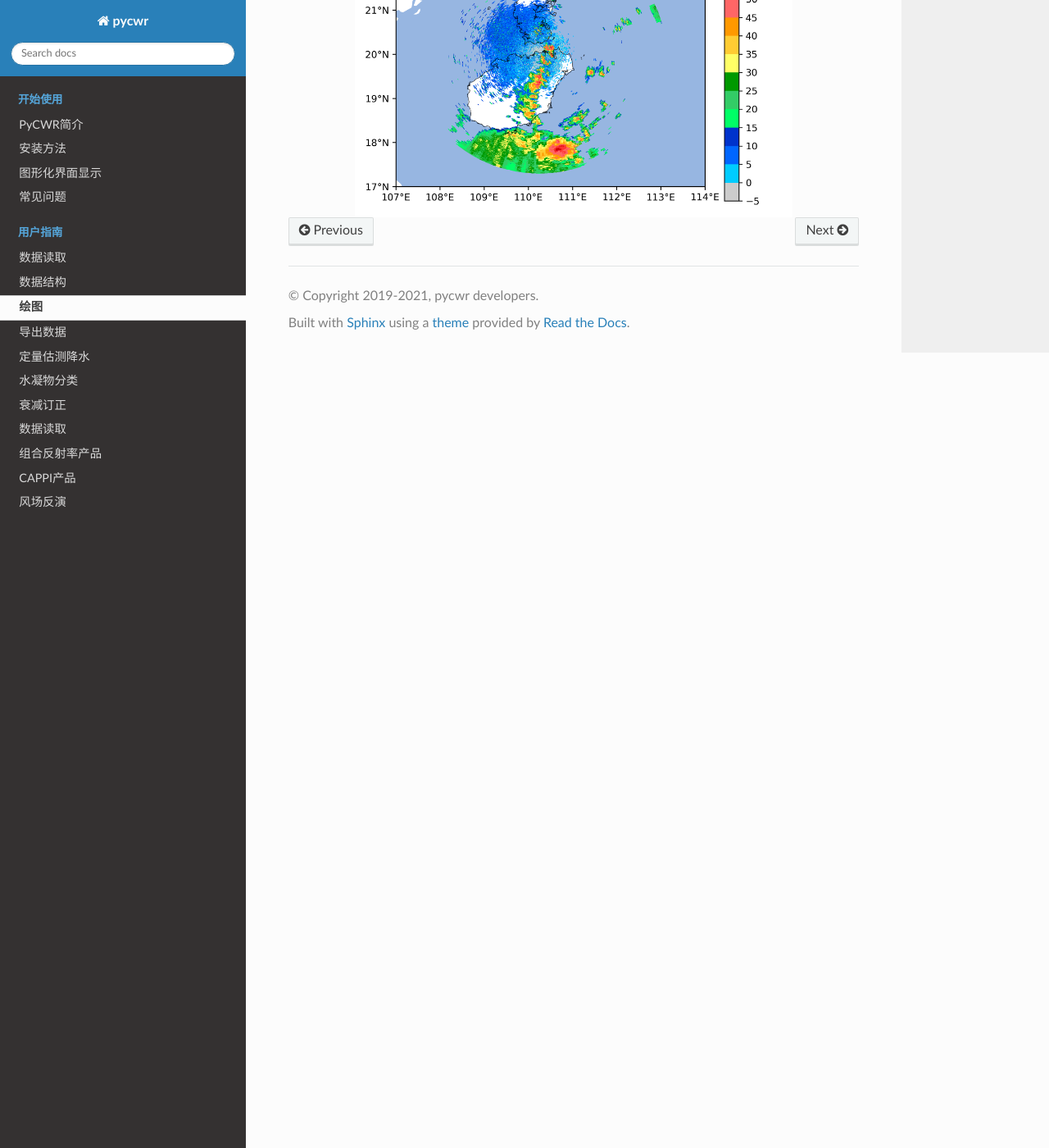
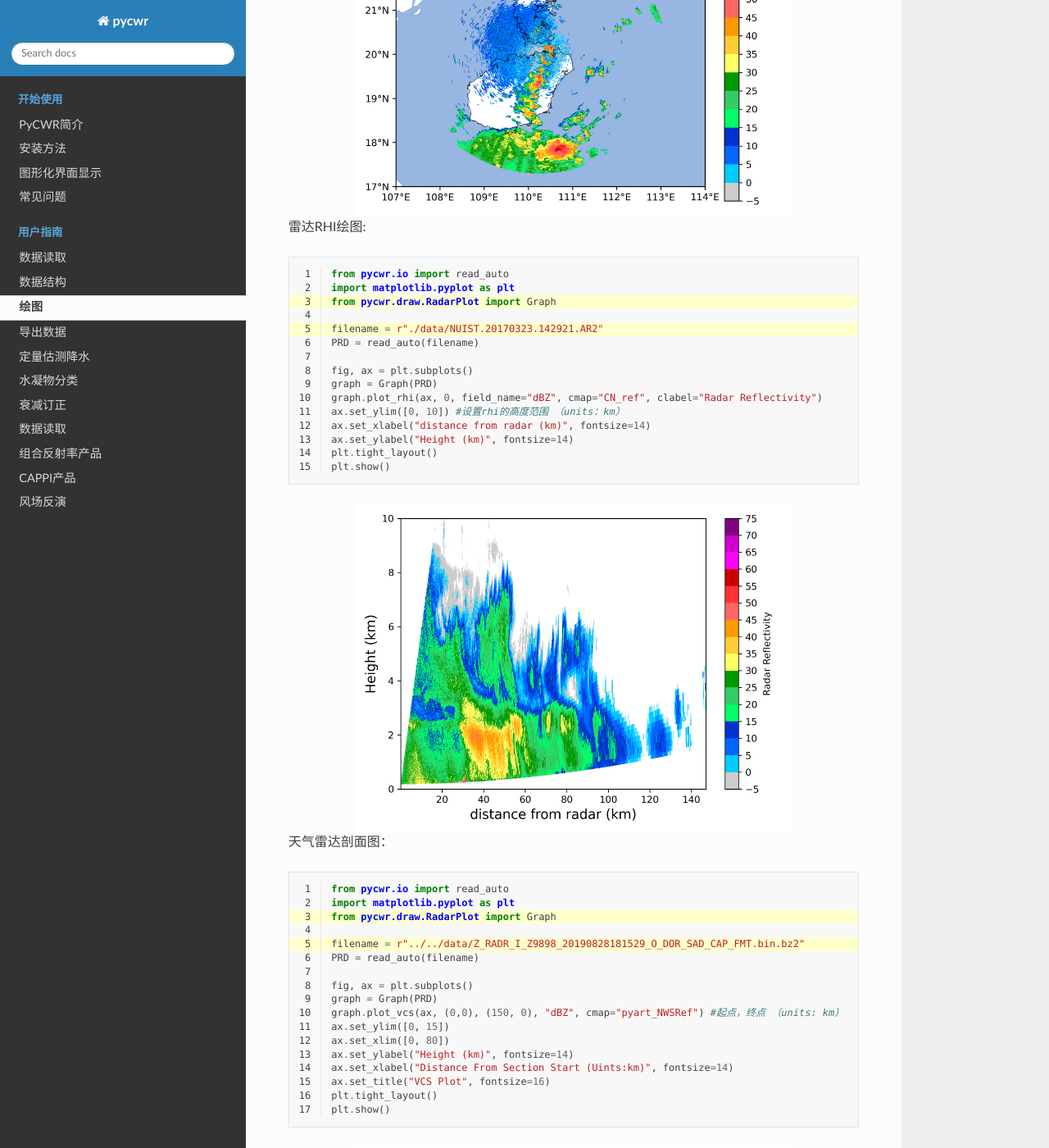
Before and after one commit to YvZheng/pycwr-docs, a Sphinx documentation site: the page built from source/draw.rst, in a window 1280 px wide and 1400 px high, scrolled down 1084 px. Shown: the whole window at 82% size. Built offline with Sphinx 7.4.7 and the Read the Docs theme 2.0.0, drawn with Linux system fonts in a browser that asks for light colours.

Commit message:
add draw docs of vcs

```diff
--- a/source/draw.rst
+++ b/source/draw.rst
@@ -50,3 +50,59 @@ PPI绘图叠加地图：
     :height: 400px
     :align: center
     :alt: reStructuredText, the markup syntax
+
+雷达RHI绘图:
+
+.. code-block:: python
+    :linenos:
+    :emphasize-lines: 3,5
+
+    from pycwr.io import read_auto
+    import matplotlib.pyplot as plt
+    from pycwr.draw.RadarPlot import Graph
+
+    filename = r"./data/NUIST.20170323.142921.AR2"
+    PRD = read_auto(filename)
+
+    fig, ax = plt.subplots()
+    graph = Graph(PRD)
+    graph.plot_rhi(ax, 0, field_name="dBZ", cmap="CN_ref", clabel="Radar Reflectivity")
+    ax.set_ylim([0, 10]) #设置rhi的高度范围 （units：km）
+    ax.set_xlabel("distance from radar (km)", fontsize=14)
+    ax.set_ylabel("Height (km)", fontsize=14)
+    plt.tight_layout()
+    plt.show()
+
+.. image:: _static/draw_03.png
+    :height: 400px
+    :align: center
+    :alt: reStructuredText, the markup syntax
+
+天气雷达剖面图：
+
+.. code-block:: python
+    :linenos:
+    :emphasize-lines: 3,5
+
+    from pycwr.io import read_auto
+    import matplotlib.pyplot as plt
+    from pycwr.draw.RadarPlot import Graph
+
+    filename = r"../../data/Z_RADR_I_Z9898_20190828181529_O_DOR_SAD_CAP_FMT.bin.bz2"
+    PRD = read_auto(filename)
+
+    fig, ax = plt.subplots()
+    graph = Graph(PRD)
+    graph.plot_vcs(ax, (0,0), (150, 0), "dBZ", cmap="pyart_NWSRef") #起点，终点 （units: km）
+    ax.set_ylim([0, 15])
+    ax.set_xlim([0, 80])
+    ax.set_ylabel("Height (km)", fontsize=14)
+    ax.set_xlabel("Distance From Section Start (Uints:km)", fontsize=14)
+    ax.set_title("VCS Plot", fontsize=16)
+    plt.tight_layout()
+    plt.show()
+
+.. image:: _static/draw_04.png
+    :height: 400px
+    :align: center
+    :alt: reStructuredText, the markup syntax
```
Also changed, not shown: source/_static/draw_03.png (added), source/_static/draw_04.png (added).
